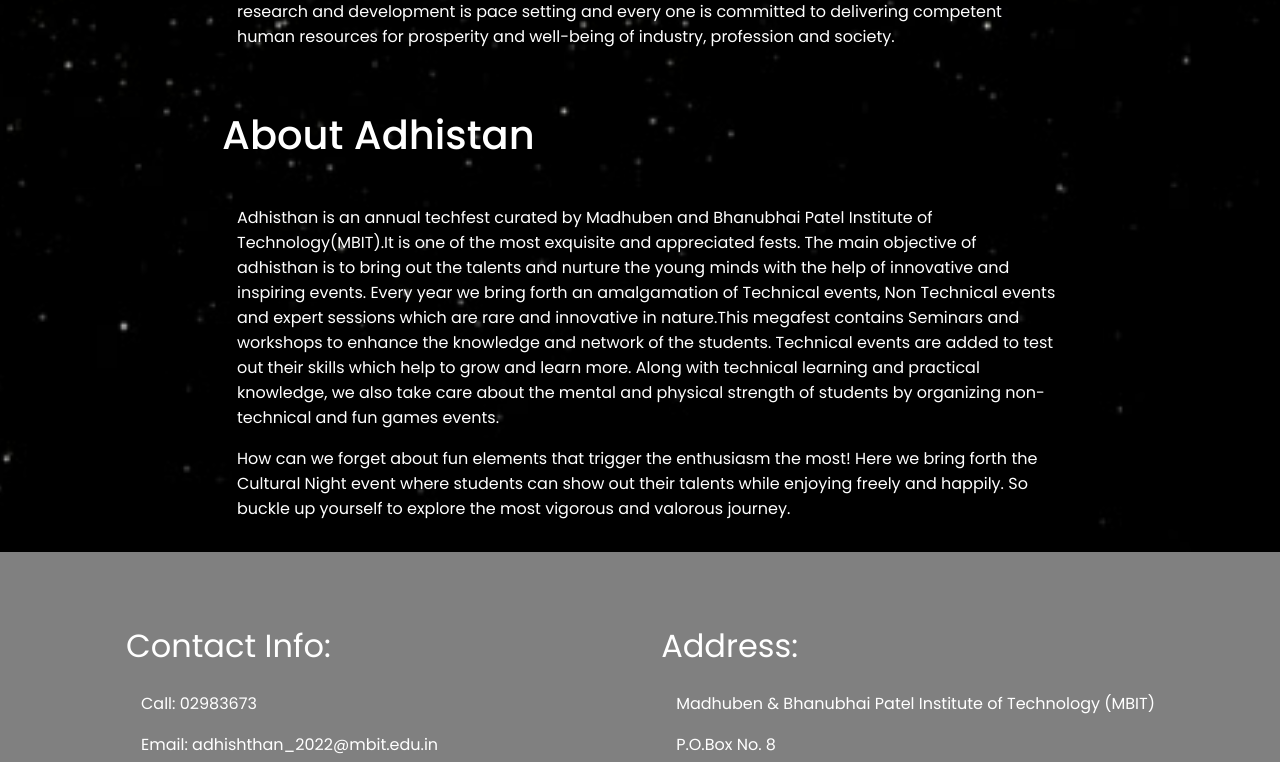
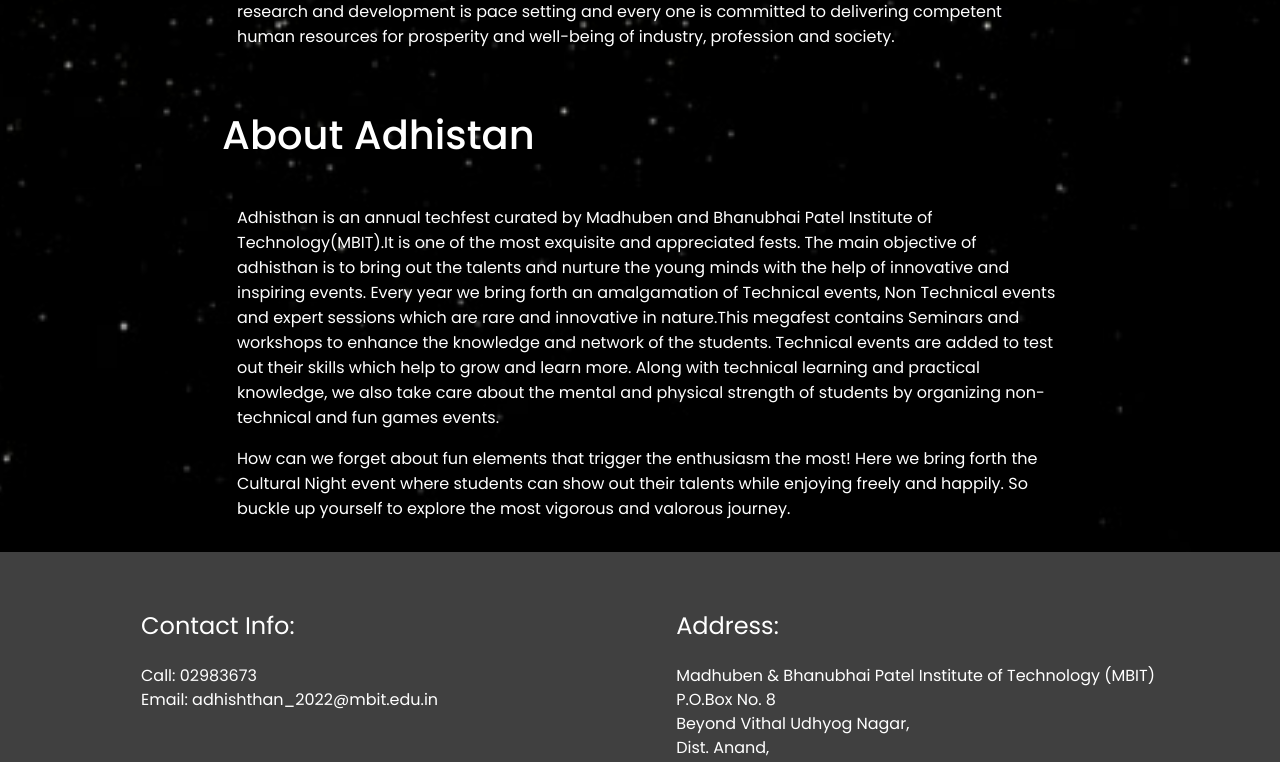
Before and after one commit to sarjilpatel/Adhistan-website, a React (Create React App) app: page / in a window 1280 px wide. Shown: the part 1994-2756 px from the top of the page. Built offline with nearby package versions, Linux system fonts and the light colour scheme.

Commit message:
made some changes in footer component.

```diff
--- a/src/app/components/About/about.css
+++ b/src/app/components/About/about.css
@@ -1,4 +1,4 @@
-.container {
+.about {
   text-align: center;
   padding: 15px 15vw;
   padding-top: 70px;
@@ -11,7 +11,7 @@
   background-image: url("../assets/about-background.jpg");
 }
 
-.container > h2 {
+.about > h2 {
   font-size: clamp(3rem, 10vw, 4rem);
   font-weight: 600;
 }
@@ -23,24 +23,24 @@
   padding-right: 1rem;
 }
 
-p,h4{
+.about p,h4{
   margin-inline: 15px;
 }
 
-h3{
+.about h3{
   font-size: clamp(1.5rem, 5vw, 2.5rem);
   left: -15px;
   font-weight: 500;
 }
 
-h4{
+.about h4{
   font-size: clamp(1rem, 10vw, 1.5rem);
   font-weight: 400;
   margin-bottom: -10px;
 }
 
 @media screen and (max-width: 600px) {
-  .container{
+  .about{
     padding: 15px 8px;
   }
 }
--- a/src/app/components/About/about.js
+++ b/src/app/components/About/about.js
@@ -5,7 +5,7 @@
 
 function About() {
   return (
-    <div className="container">
+    <div className="about">
       <Bounce bottom>
         <h2>About</h2>
       </Bounce>
--- a/src/app/components/Footer/footer.css
+++ b/src/app/components/Footer/footer.css
@@ -1,6 +1,6 @@
 .footer-container {
   color: white;
-  background-color: grey;
+  background-color: #404040;
   display: flex;
   flex-direction: column;
 }
@@ -17,20 +17,33 @@
   padding: 1rem;
   justify-content: center;
 }
-.footer-icons > a {
+a {
   text-decoration: none;
   color: white;
+  cursor: pointer;
+  transition: .2s ease-in-out;
+}
+a:hover{
+  color: #808080;
+  transition: .2s ease-in-out;
 }
 .footer_icon {
   margin-inline: 1rem;
+  font-size: 2rem;
 }
 
 .footer-contact-div {
   margin: 0 1rem 2rem 2rem;
+  line-height: .5;
+}
+
+.footer-container h2{
+  margin-bottom: 40px;
 }
 
 .footer-address-div {
   margin: 0 1rem 2rem 2rem;
+  line-height: .5;
 }
 @media (max-width: 800px) {
   .footer-div {
--- a/src/app/components/Footer/footer.js
+++ b/src/app/components/Footer/footer.jsx
@@ -8,18 +8,27 @@
     <div className="footer-container">
       <div className="footer-div">
         <div className="footer-contact-div">
-          <h1>Contact Info:</h1>
-          <p>Call: 02983673 </p>
-          <p>Email: adhishthan_2022@mbit.edu.in</p>
+          <h2>Contact Info:</h2>
+          <p>
+            Call: <a href="tel:02983673">02983673</a>{" "}
+          </p>
+          <p>
+            Email:{" "}
+            <a href="mailto:adhishthan_2022@mbit.edu.in">
+              adhishthan_2022@mbit.edu.in
+            </a>
+          </p>
         </div>
         <div className="footer-address-div">
-          <h1>Address:</h1>
+          <h2>Address:</h2>
+          <a href="https://g.page/MBIT-CVM-University?share">
             <p>Madhuben & Bhanubhai Patel Institute of Technology (MBIT)</p>
             <p>P.O.Box No. 8</p>
             <p>Beyond Vithal Udhyog Nagar,</p>
             <p>Dist. Anand,</p>
             <p> St. Gujarat,</p>
             <p> India.</p>
+          </a>
         </div>
       </div>
       <div className="footer-icons">
```
Also changed, not shown: 1 other file (tests, documents, lock files or other folders). Lines whose indentation alone changed are shown as unchanged.
